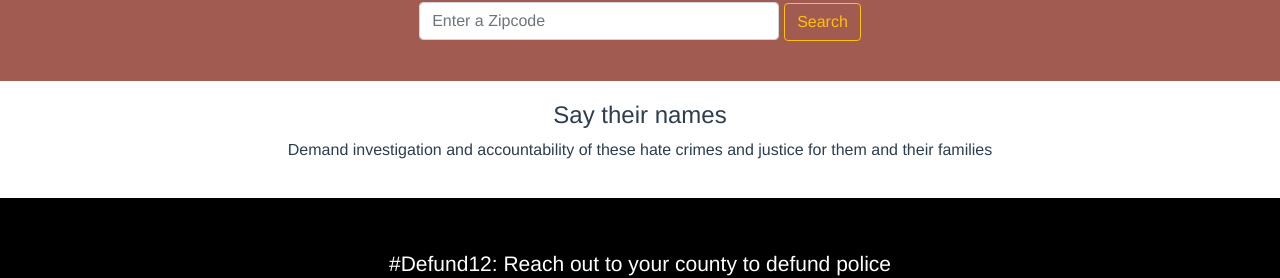
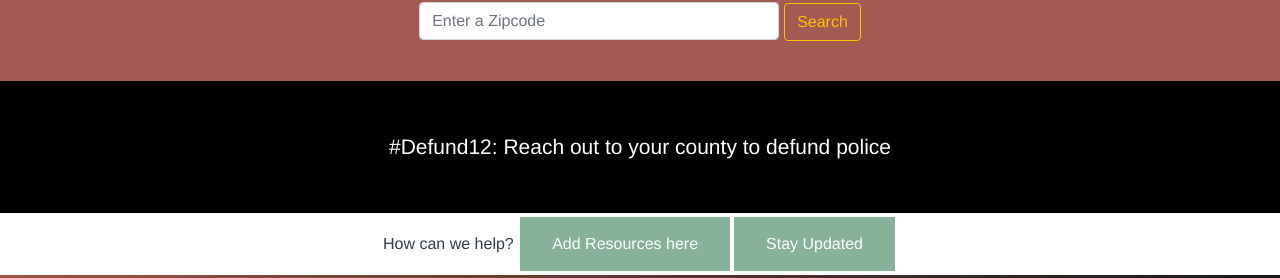
Before and after one commit to OpenSourceFellows/ally-guide-app, a Vue app in the folder ally-guide/: page /elevate in a window 1280 px wide. Shown: the part 452-730 px from the top of the page. Built offline with nearby package versions, Linux system fonts and the light colour scheme; the HTML template or start-up script is replaced by a standard one; what vue-resource would draw is missing.

Commit message:
take out say div

```diff
--- a/ally-guide/src/views/Contribute.vue
+++ b/ally-guide/src/views/Contribute.vue
@@ -1,7 +1,11 @@
 <template>
 <div>
+
 <div class="org-search" style="padding-top: 300px">
     <input class="org-bar" type="text" v-model="search" placeholder="Search by name or topic" v-on:keyup="CheckInputContent" style="width:30%">
+</div>
+<div class="banner">
+ <p>While we fight for individual police officers to be held accountable for their actions, we need to make sure we can fund every aspect of that fight.</p>
 </div>
 <div id="government-contact-info" v-show="hasContent">
 			<div>
@@ -130,6 +134,12 @@ a.blm:hover {
   opacity: 1;
 }
 
+.banner{
+  background-color:#537260;
+  width:100%;
+  padding: 50px;
+  color: #ffffff;
+}
 </style>
 
 <script>
--- a/ally-guide/src/views/Elevate.vue
+++ b/ally-guide/src/views/Elevate.vue
@@ -1,6 +1,6 @@
 <template>
 	<div style="padding-top: 260px">
-		<div>
+		<div style="background-color:#ffffff;">
 			<h4 class="elevatetext">Changes start by doing.</h4>
 			<!-- <button type="button" class="btn btn-primary" v-on:click="SendEmail">email</button> -->
 		</div>
@@ -106,6 +106,7 @@
 							class="btn-dark btn m-2"
 						>{{message.name}}</button>
 					</div>
+
 					<div class="outerdiv">
 							<div id="test" v-show="showmessageUI">
 						<h1 class="p-2" style="display: block;">To {{selectedMember.name}},</h1>
@@ -116,10 +117,6 @@
 			</div>
 		</div>
 
-		<div class="sayNames">
-			<h4>Say their names</h4>
-			<p>Demand investigation and accountability of these hate crimes and justice for them and their families</p>
-		</div>
 		<div class="defundbanner">
 			<a href="https://defund12.org/">#Defund12: Reach out to your county to defund police</a>
 		</div>
@@ -132,7 +129,6 @@
 	import InvestigateTheArmy from "../components/messages/InvestigateTheArmy.vue";
 	import EndMoneyBail from "../components/messages/EndMoneyBail.vue";
 	import RestoreSixGrandfathers from "../components/messages/RestoreSixGrandfathers.vue";
-
 	export default {
 		components: {
 			EndPoliceImmunity: EndPoliceImmunity,
```
